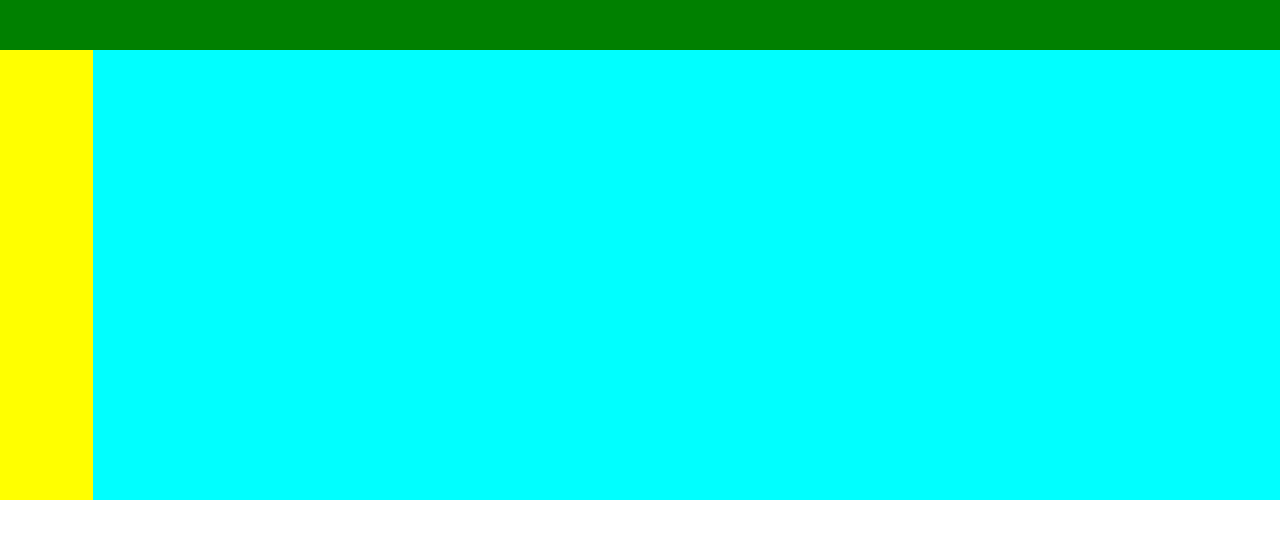
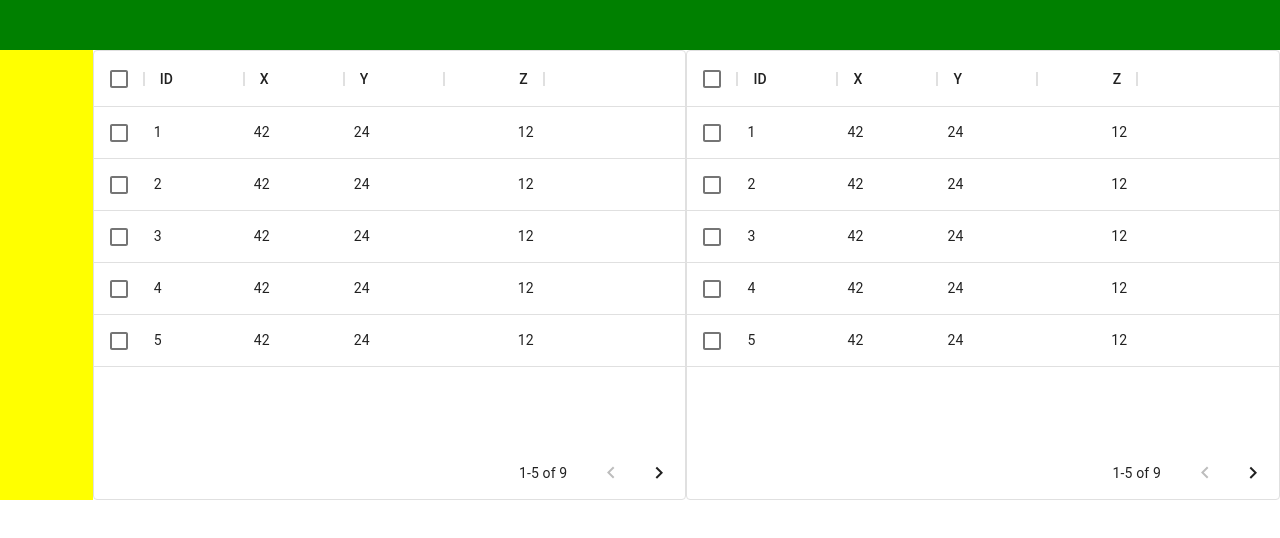
Before and after one commit to WestfalNamur/app-sandbox, a Next.js app in the folder client/: page / in a window 1280 px wide. Shown: the top 538 px of the page. Built offline with nearby package versions, Linux system fonts and the light colour scheme.

Commit message:
DEV CLIENT: Material UI - data grid - problem with hot reload

```diff
--- a/client/src/features/dataView/GeoDataView.tsx
+++ b/client/src/features/dataView/GeoDataView.tsx
@@ -1,13 +1,14 @@
 import React from "react";
 import { Theme, createStyles, makeStyles } from "@material-ui/core/styles";
-import Paper from "@material-ui/core/Paper";
+import Grid from "@material-ui/core/Grid";
 import SurfPointTable from "../tables/SurfPointTable";
 
 const useStyles = makeStyles((theme: Theme) =>
   createStyles({
-    divGeoDataView: {
+    geoDataViewRoot: {
       width: "100%",
       height: "100%",
+      flexGrow: 1,
     },
   })
 );
@@ -15,10 +16,13 @@ const useStyles = makeStyles((theme: Theme) =>
 export default function GeoDataView() {
   const classes = useStyles();
   return (
-    <div className={classes.divGeoDataView}>
-      <Paper>
+    <Grid container className={classes.geoDataViewRoot}>
+      <Grid container item xs={6} spacing={0}>
         <SurfPointTable />
-      </Paper>
-    </div>
+      </Grid>
+      <Grid container item xs={6} spacing={0}>
+        <SurfPointTable />
+      </Grid>
+    </Grid>
   );
 }
--- a/client/src/features/tables/SurfPointTable.tsx
+++ b/client/src/features/tables/SurfPointTable.tsx
@@ -4,70 +4,58 @@ import { DataGrid } from "@material-ui/data-grid";
 
 const useStyles = makeStyles((theme: Theme) =>
   createStyles({
-    divSurfPointTable: {
-      width: 1000,
+    dataGrid: {
+      width: "100%",
       height: "100%",
     },
   })
 );
 
 const columns = [
-  { field: "id", headerName: "ID", width: 90 },
+  { field: "id", headerName: "ID", width: 100 },
   {
-    field: "firstName",
-    headerName: "First name",
-    width: 150,
+    field: "X",
+    headerName: "X",
+    width: 100,
     editable: true,
   },
   {
-    field: "lastName",
-    headerName: "Last name",
-    width: 150,
+    field: "Y",
+    headerName: "Y",
+    width: 100,
     editable: true,
   },
   {
-    field: "age",
-    headerName: "Age",
+    field: "Z",
+    headerName: "Z",
     type: "number",
-    width: 110,
+    width: 100,
     editable: true,
-  },
-  {
-    field: "fullName",
-    headerName: "Full name",
-    description: "This column has a value getter and is not sortable.",
-    sortable: false,
-    width: 160,
-    valueGetter: (params) =>
-      `${params.getValue(params.id, "firstName") || ""} ${
-        params.getValue(params.id, "lastName") || ""
-      }`,
   },
 ];
 
 const rows = [
-  { id: 1, lastName: "Snow", firstName: "Jon", age: 35 },
-  { id: 2, lastName: "Lannister", firstName: "Cersei", age: 42 },
-  { id: 3, lastName: "Lannister", firstName: "Jaime", age: 45 },
-  { id: 4, lastName: "Stark", firstName: "Arya", age: 16 },
-  { id: 5, lastName: "Targaryen", firstName: "Daenerys", age: null },
-  { id: 6, lastName: "Melisandre", firstName: null, age: 150 },
-  { id: 7, lastName: "Clifford", firstName: "Ferrara", age: 44 },
-  { id: 8, lastName: "Frances", firstName: "Rossini", age: 36 },
-  { id: 9, lastName: "Roxie", firstName: "Harvey", age: 65 },
+  { id: 1, X: 42, Y: 24, Z: 12 },
+  { id: 2, X: 42, Y: 24, Z: 12 },
+  { id: 3, X: 42, Y: 24, Z: 12 },
+  { id: 4, X: 42, Y: 24, Z: 12 },
+  { id: 5, X: 42, Y: 24, Z: 12 },
+  { id: 6, X: 42, Y: 24, Z: 12 },
+  { id: 7, X: 42, Y: 24, Z: 12 },
+  { id: 8, X: 42, Y: 24, Z: 12 },
+  { id: 9, X: 42, Y: 24, Z: 12 },
 ];
 
 export default function SurfPointTable() {
   const classes = useStyles();
   return (
-    <div className={classes.divSurfPointTable}>
     <DataGrid
+      className={classes.dataGrid}
       rows={rows}
       columns={columns}
       pageSize={5}
       checkboxSelection
       disableSelectionOnClick
     />
-    </div>
   );
 }
--- a/client/src/pages/index.tsx
+++ b/client/src/pages/index.tsx
@@ -12,7 +12,6 @@ const useStyles = makeStyles((theme: Theme) =>
       width: "100%",
     },
     indexMain: {
-      backgroundColor: "#808000",
       height: 450,
       width: "100%",
       display: "flex",
@@ -23,7 +22,6 @@ const useStyles = makeStyles((theme: Theme) =>
       width: 100,
     },
     indexFeature: {
-      backgroundColor: "#00FFFF",
       height: "100%",
       width: "100%",
     },
@@ -40,7 +38,9 @@ const IndexPage: NextPage = () => {
       <div className={classes.indexNavBar}></div>
       <div className={classes.indexMain}>
         <div className={classes.indexSidebar}></div>
-        <div className={classes.indexFeature}></div>
+        <div className={classes.indexFeature}>
+          <GeoDataView />
+        </div>
       </div>
     </div>
   );
```
Lines whose indentation alone changed are shown as unchanged.
